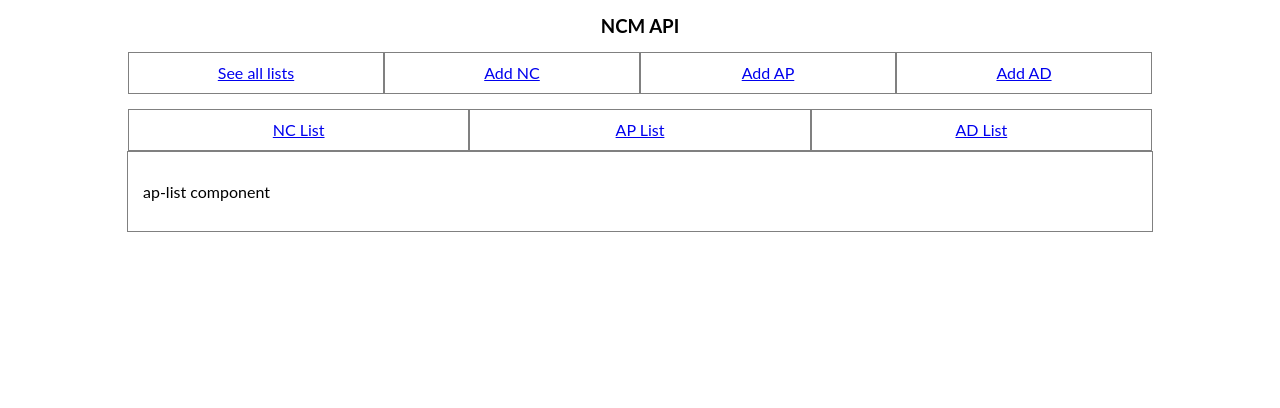
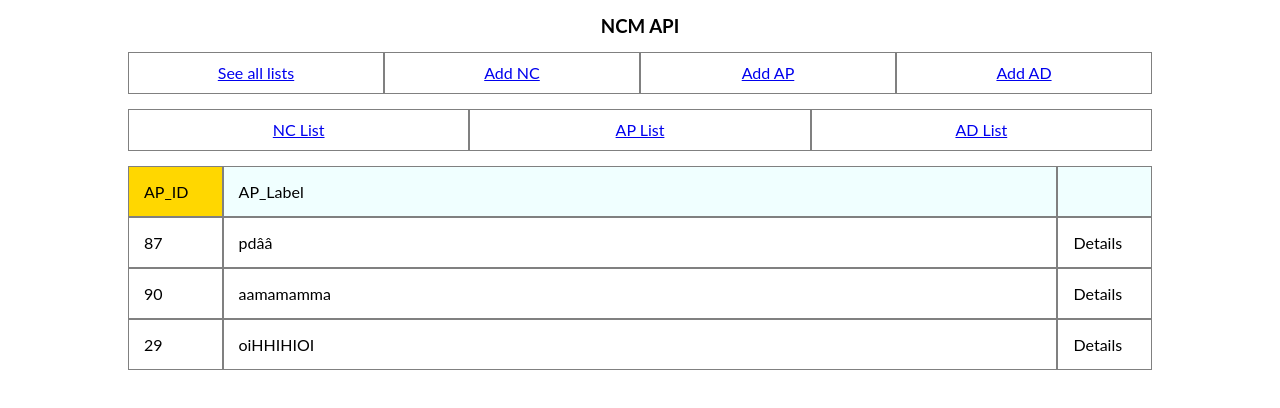
Before and after one commit to Khang90800/ncm3, an Angular app: page /ap-list in a window 1280 px wide. Shown: the top 408 px of the page. Built offline with nearby package versions, Linux system fonts and the light colour scheme.

Commit message:
ap.service added

```diff
--- a/src/app/app.module.ts
+++ b/src/app/app.module.ts
@@ -15,9 +15,10 @@ import { NcListComponent } from '../list-menu/nc-list/nc-list.component';
 import { ApListComponent } from '../list-menu/ap-list/app-list.component';
 import { AdListComponent } from '../list-menu/ad-list/ad-list.component';
 import { NcComponent } from '../list-menu/nc-list/nc/nc.component';
+import { ApComponent } from '../list-menu/ap-list/ap/ap.component';
 
 import { NcService } from './services/nc.service';
-import { ApComponent } from '../list-menu/ap-list/ap/ap.component';
+import { ApService } from './services/ap.service';
 
 const appRoutes: Routes = [
   { path: 'add-nc', component: AddNcComponent },
@@ -53,7 +54,8 @@ const appRoutes: Routes = [
     ApComponent
   ],
   providers: [
-    NcService
+    NcService,
+    ApService
   ],
   bootstrap: [
     AppComponent
--- /dev/null
+++ b/src/app/services/ap.service.ts
@@ -0,0 +1,16 @@
+export class ApService {
+  apProperties = [
+    {
+      id: '87',
+      label: 'pdââ'
+    },
+    {
+      id: '90',
+      label: 'aamamamma'
+    },
+    {
+      id: '29',
+      label: 'oiHHIHIOI'
+    },
+  ];
+}
--- a/src/list-menu/ap-list/ap-list.component.css
+++ b/src/list-menu/ap-list/ap-list.component.css
@@ -1,3 +1,32 @@
-p {
-  margin: 15px;
+.tableHead {
+  display: flex;
+  flex-direction: row;
+  margin-top: 15px;
+  margin-bottom: 0;
 }
+
+.elementTableHead {
+  border: 1px solid grey;
+}
+
+.boxTable {
+  border: 1px solid grey;
+}
+
+.boxTable:nth-child(1) {
+  background-color: gold;
+  flex: 1;
+  min-width: 85px;
+}
+
+.boxTable:nth-child(2) {
+  background-color: azure;
+  flex: 9;
+  min-width: 100px;
+}
+
+.boxTable:nth-child(3) {
+  background-color: azure;
+  flex: 1;
+  min-width: 85px;
+}
--- a/src/list-menu/ap-list/ap-list.component.html
+++ b/src/list-menu/ap-list/ap-list.component.html
@@ -1,5 +1,17 @@
 <app-list-menu></app-list-menu>
 
-<div class="subMenuContainer">
-  <p>ap-list component</p>
+<div class="subListContainer">
+  <div class="tableHead">
+    <div class="boxTable"><p>AP_ID</p></div>
+    <div class="boxTable"><p>AP_Label</p></div>
+    <div class="boxTable"><p></p></div>
+  </div>
+
+  <div class="tableBody">
+    <app-ap  *ngFor="let ap of apProperties"
+              [apId]="ap.id"
+              [apLabel]="ap.label"></app-ap>
+
+  </div>
+
 </div>
--- a/src/list-menu/ap-list/ap/ap.component.css
+++ b/src/list-menu/ap-list/ap/ap.component.css
@@ -0,0 +1,32 @@
+* {
+  margin: 0;
+  padding: 0;
+}
+
+p {
+  margin: 15px;
+}
+
+.tableBody {
+  display: flex;
+  flex-direction: row;
+}
+
+.boxTableBody {
+  border: 1px solid grey;
+}
+
+.boxTableBody:nth-child(1) {
+  flex: 1;
+  min-width: 85px;
+}
+
+.boxTableBody:nth-child(2) {
+  flex: 9;
+  min-width: 100px;
+}
+
+.boxTableBody:nth-child(3) {
+  flex: 1;
+  min-width: 85px;
+}
--- a/src/list-menu/ap-list/ap/ap.component.html
+++ b/src/list-menu/ap-list/ap/ap.component.html
@@ -1 +1,5 @@
-<p>We are in ap component</p>
+<div class="tableBody">
+  <div class="boxTableBody"><p>{{ apId }}</p></div>
+  <div class="boxTableBody"><p>{{ apLabel }}</p></div>
+  <div class="boxTableBody"><p>Details</p></div>
+</div>
--- a/src/list-menu/ap-list/ap/ap.component.ts
+++ b/src/list-menu/ap-list/ap/ap.component.ts
@@ -1,4 +1,4 @@
-import { Component } from '@angular/core';
+import { Component, Input } from '@angular/core';
 
 @Component({
   selector: 'app-ap',
@@ -6,4 +6,7 @@ import { Component } from '@angular/core';
   styleUrls: [ './ap.component.css' ]
 })
 export class ApComponent {
+
+  @Input() apId: string;
+  @Input() apLabel: string;
 }
--- a/src/list-menu/ap-list/app-list.component.ts
+++ b/src/list-menu/ap-list/app-list.component.ts
@@ -1,9 +1,19 @@
-import { Component } from '@angular/core';
+import { Component, OnInit } from '@angular/core';
+import { ApService } from './../../app/services/ap.service';
 
 @Component({
   selector: 'app-ap-list',
   templateUrl: './ap-list.component.html',
   styleUrls: [ './ap-list.component.css' ]
 })
-export class ApListComponent {
+export class ApListComponent implements OnInit {
+
+  constructor(private apService: ApService) {}
+
+  apProperties: any[];
+
+  ngOnInit() {
+    this.apProperties = this.apService.apProperties;
+  }
+
 }
```
